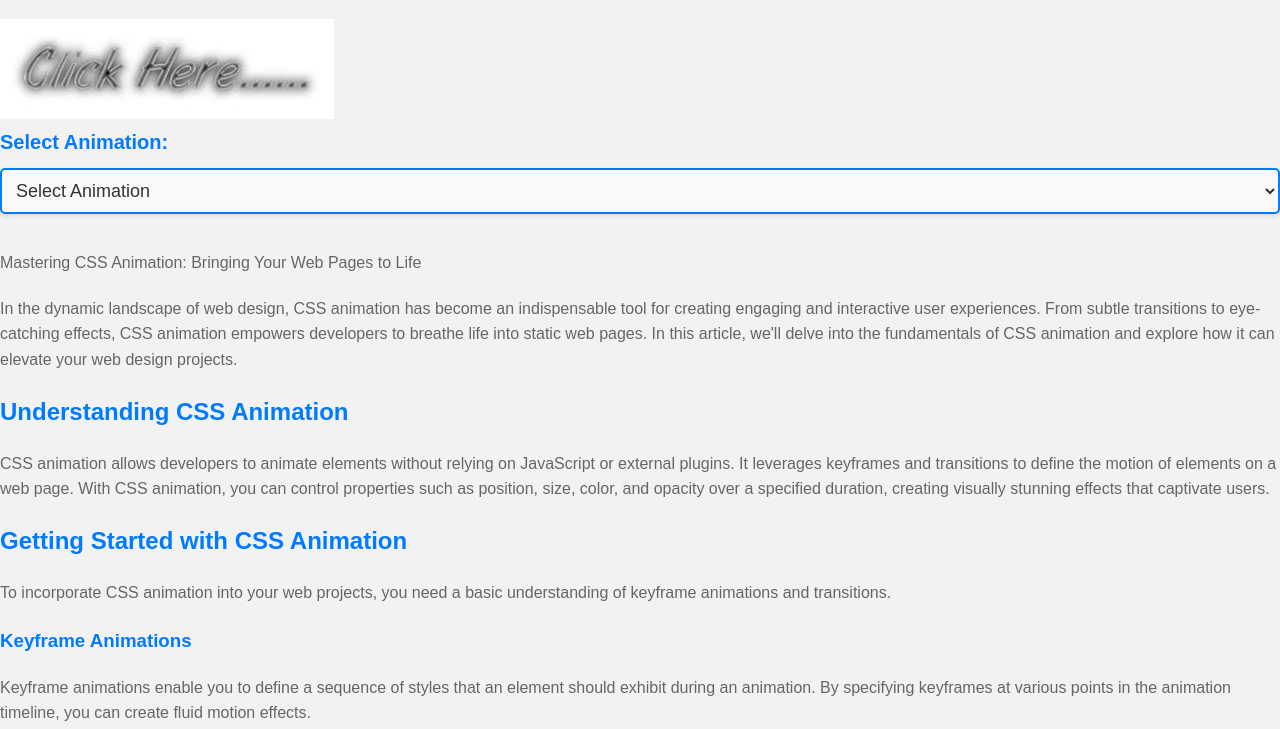
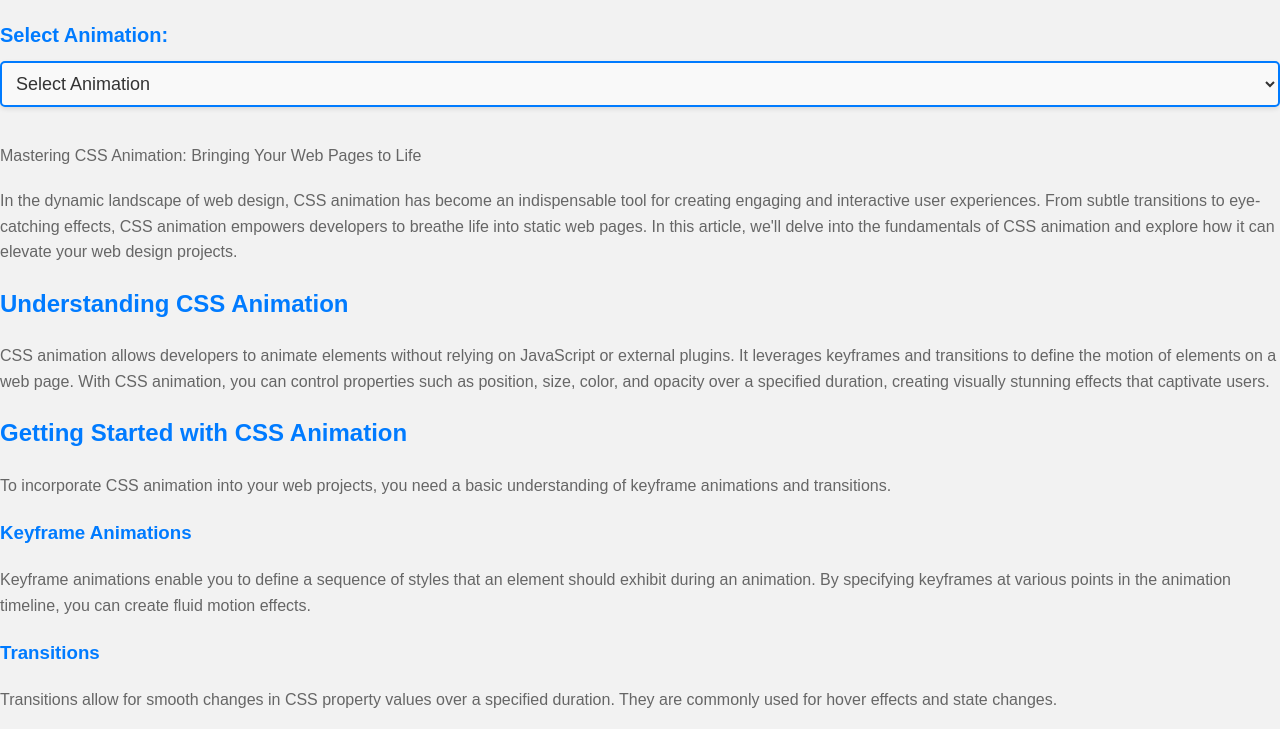
Before and after one commit to anandtathe5/animation, a plain HTML site: page index.html in a window 1280 px wide. Shown: the part 54-783 px from the top of the page. Drawn offline with nearby package versions, Linux system fonts and the light colour scheme.

Commit message:
Update index.html

```diff
--- a/index.html
+++ b/index.html
@@ -104,7 +104,7 @@ label[for="animationSelect"] {
 </head>
 <body>
     <h1 id="pageTitle">Animation.Anand </h1>
-  <img src="100.webp" alt="Image Description">
+
     <label for="animationSelect">Select Animation:</label>
     <select id="animationSelect" onchange="applySelectedAnimation()">
         <option value="">Select Animation</option>
```
